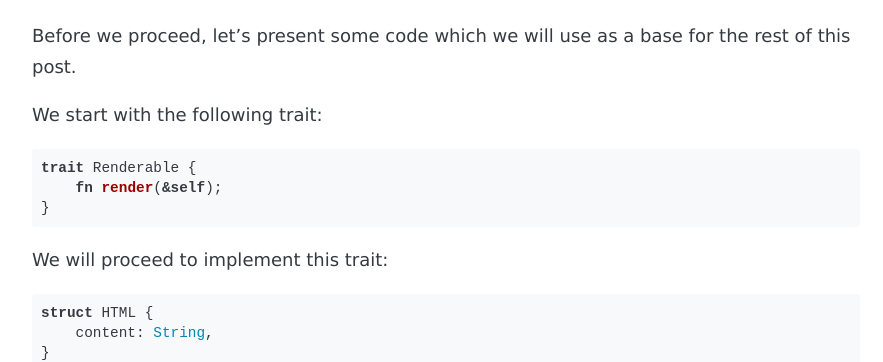
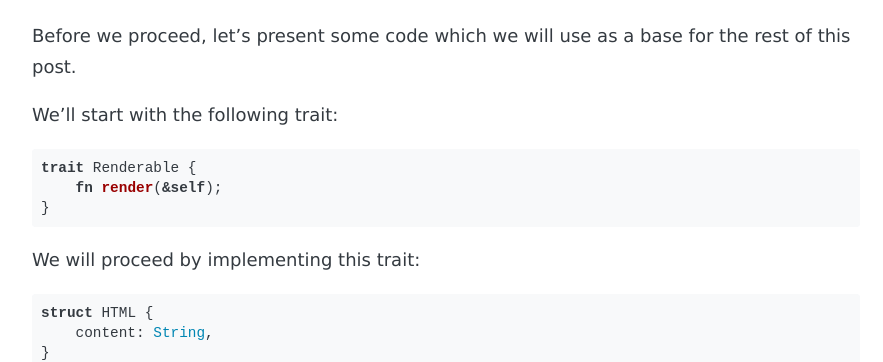
Before and after one commit to n1ghtmare/n1ghtmare.github.io, a Jekyll site: the page built from _posts/2023-08-29-dynamic-vs-static-dispatch-in-rust.md, in a window 1280 px wide and 900 px high, scrolled down 334 px. Shown: the part 156-518 px from the top of the window, without its empty margins (194-1077 px from the left). Built offline with Jekyll 4.4.1, drawn with Linux system fonts in a browser that asks for light colours; some web fonts are replaced.

Commit message:
Minor edits to Rust article

````diff
--- a/_posts/2023-08-29-dynamic-vs-static-dispatch-in-rust.md
+++ b/_posts/2023-08-29-dynamic-vs-static-dispatch-in-rust.md
@@ -16,7 +16,7 @@ Rust supports dynamic dispatch by utilizing traits.
 
 Before we proceed, let's present some code which we will use as a base for the rest of this post.
 
-We start with the following trait:
+We'll start with the following trait:
 
 ```rust
 trait Renderable {
@@ -24,7 +24,7 @@ trait Renderable {
 }
 ```
 
-We will proceed to implement this trait:
+We will proceed by implementing this trait:
 
 ```rust
 struct HTML {
````
